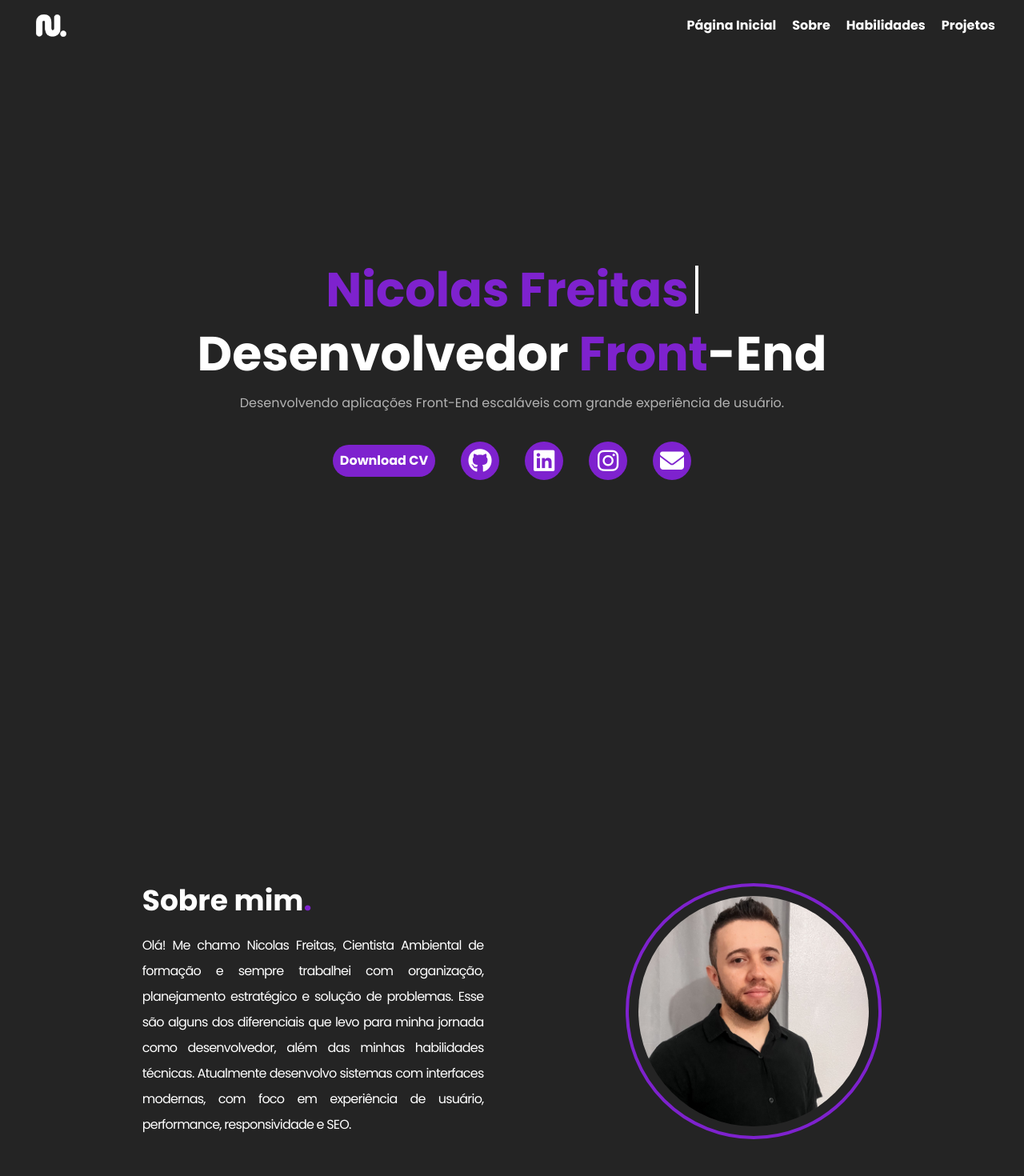
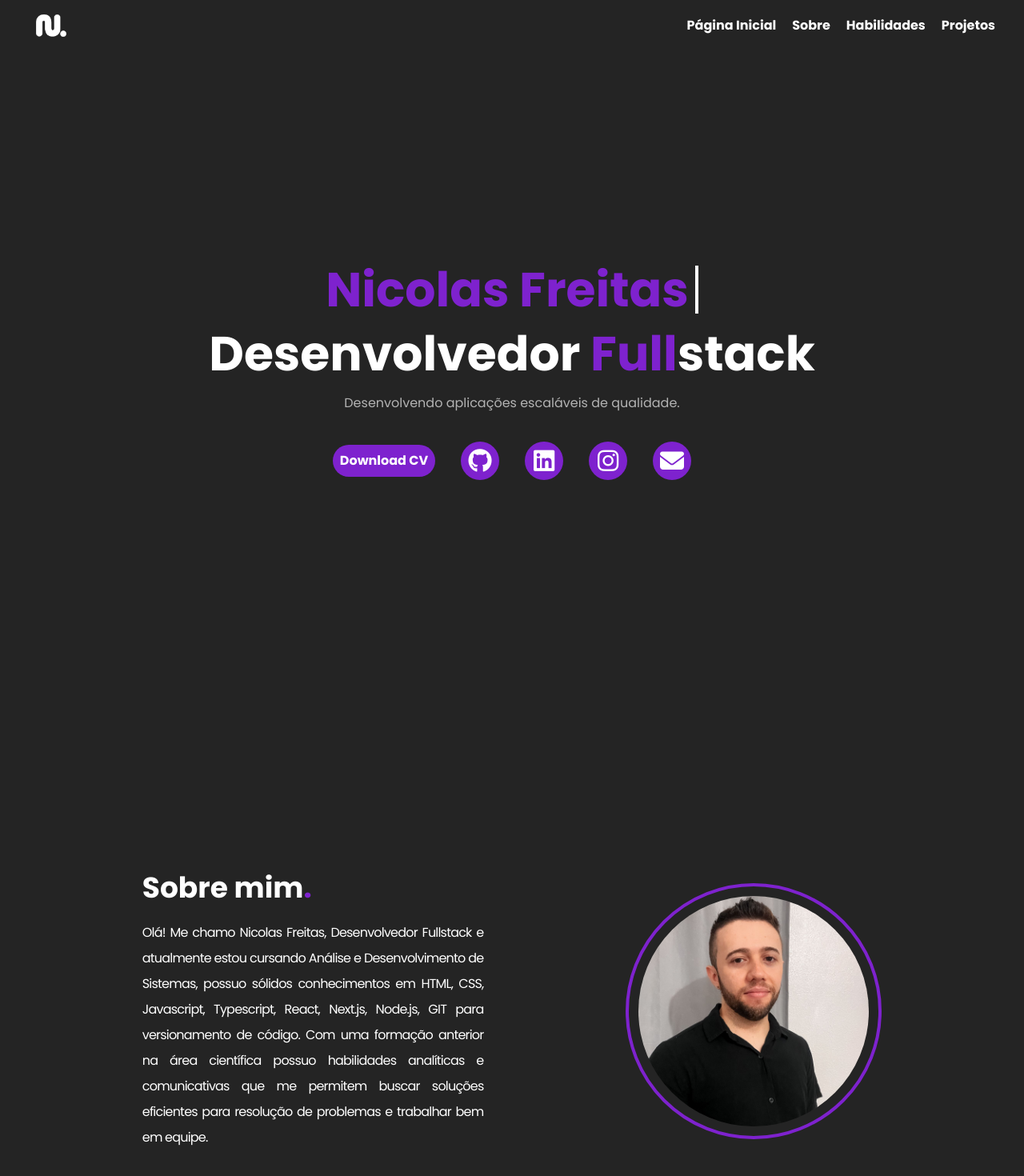
Before and after one commit to nicolasfreitas-dev/portfolio, a React (Vite) app: page / in a window 1280 px wide. Shown: the top 1470 px of the page at 80% size. Built offline with nearby package versions, Linux system fonts and the light colour scheme.

Commit message:
refactor: update Home.jsx and About.jsx

```diff
--- a/src/components/About/About.jsx
+++ b/src/components/About/About.jsx
@@ -2,23 +2,35 @@ import profilePic from '../../assets/profile.jpeg'
 
 export function About() {
     return (
-        <article className="w-full h-screen bg-primaryColor xs:flex xs:flex-col md:flex md:flex-row items-center justify-evenly" id='Sobre'>
+        <article
+            className="w-full h-screen bg-primaryColor xs:flex xs:flex-col md:flex md:flex-row items-center justify-evenly"
+            id="Sobre"
+        >
             <div className="md:w-1/3 xs:w-[90%]">
-                <h2 className='xs:text-2xl md:text-4xl font-bold mb-5'>
-                    Sobre mim<span className='text-detailColorOne'>.</span>
+                <h2 className="xs:text-2xl md:text-4xl font-bold mb-5">
+                    Sobre mim<span className="text-detailColorOne">.</span>
                 </h2>
-                <p className='text-justify text-base leading-relaxed xs:leading-loose xs:tracking-tighter' data-aos="fade-right" data-aos-duration="2000">
-                    Olá! Me chamo Nicolas Freitas, Cientista Ambiental de
-                    formação e sempre trabalhei com organização, planejamento
-                    estratégico e solução de problemas. Esse são alguns dos
-                    diferenciais que levo para minha jornada como desenvolvedor,
-                    além das minhas habilidades técnicas. Atualmente desenvolvo
-                    sistemas com interfaces modernas, com foco em experiência de
-                    usuário, performance, responsividade e SEO.
+                <p
+                    className="text-justify text-base leading-relaxed xs:leading-loose xs:tracking-tighter"
+                    data-aos="fade-right"
+                    data-aos-duration="2000"
+                >
+                    Olá! Me chamo Nicolas Freitas, Desenvolvedor Fullstack e
+                    atualmente estou cursando Análise e Desenvolvimento de
+                    Sistemas, possuo sólidos conhecimentos em HTML, CSS,
+                    Javascript, Typescript, React, Next.js, Node.js, GIT para
+                    versionamento de código. Com uma formação anterior na área
+                    científica possuo habilidades analíticas e comunicativas que
+                    me permitem buscar soluções eficientes para resolução de
+                    problemas e trabalhar bem em equipe.
                 </p>
             </div>
             <div className="md:w-1/4 xs:hidden md:block">
-            <div className='flex justify-center items-center md:w-80 md:h-80 border-4 rounded-full border-detailColorOne' data-aos="fade-up-left" data-aos-duration="2000">
+                <div
+                    className="flex justify-center items-center md:w-80 md:h-80 border-4 rounded-full border-detailColorOne"
+                    data-aos="fade-up-left"
+                    data-aos-duration="2000"
+                >
                     <img
                         src={profilePic}
                         alt="Foto de perfil"
--- a/src/components/Home/Home.jsx
+++ b/src/components/Home/Home.jsx
@@ -9,11 +9,10 @@ export function Home () {
                         <h1 className="xs:text-4xl md:text-6xl font-bold text-detailColorOne animate-typing overflow-hidden whitespace-nowrap border-r-4 border-r-white pr-2">Nicolas Freitas</h1>
                     </div>
                     <h2 className="xs:text-4xl md:text-6xl font-bold" data-aos="fade-right" data-aos-duration="3000">
-                        Desenvolvedor <span className="text-detailColorOne">Front</span>-End
+                        Desenvolvedor <span className="text-detailColorOne">Full</span>stack
                     </h2>
                     <p className="text-base text-detailColorTwo" data-aos="fade-right" data-aos-duration="3000">
-                        Desenvolvendo aplicações Front-End escaláveis com grande experiência
-                        de usuário.
+                        Desenvolvendo aplicações escaláveis de qualidade.
                     </p>
                 </div>
                 <div className="xs:w-72 md:w-full h-20 md:flex md:items-center md:justify-center md:gap-8 xs:flex xs:items-center xs:justify-center xs:flex-wrap xs:mx-auto xs:gap-4 xs:mt-5" data-aos="zoom-in" data-aos-duration="3000">
```
